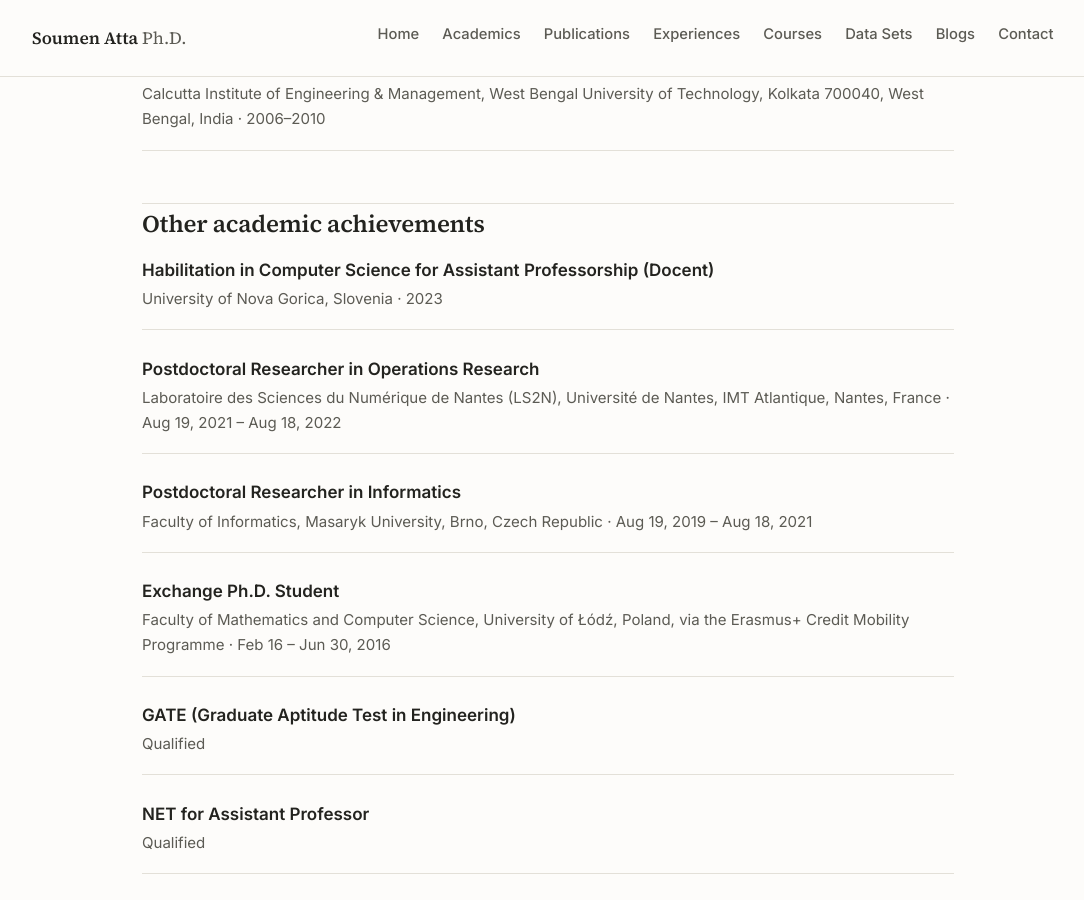
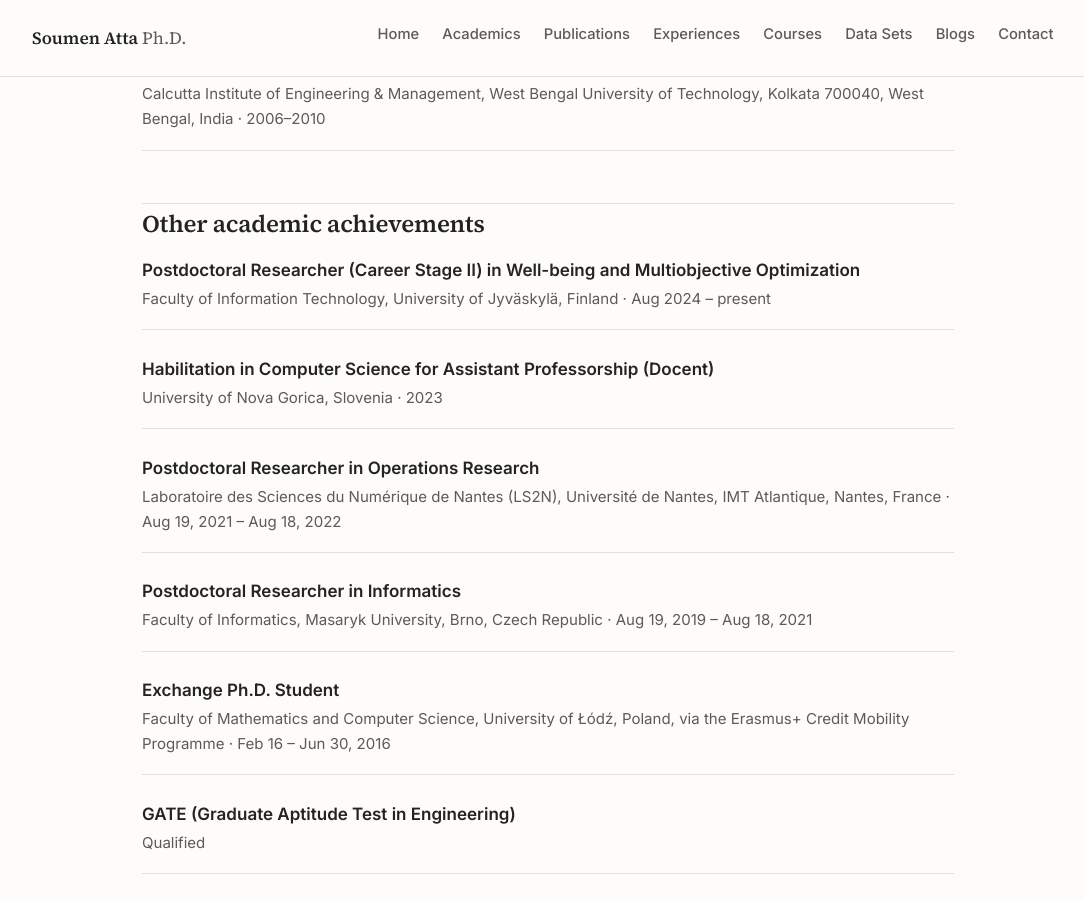
Before and after one commit to SoumenAtta/soumenatta.github.io, a Jekyll site: the page built from academics/index.md, in a window 1280 px wide and 900 px high, scrolled down 450 px. Shown: the whole window, without its empty margins (92-1176 px from the left). Built offline with Jekyll 4.4.1, drawn with Linux system fonts in a browser that asks for light colours.

Commit message:
Add current JYU postdoc position to Academics achievements
Co-Authored-By: Claude Sonnet 5 <noreply@anthropic.com>

```diff
--- a/academics/index.md
+++ b/academics/index.md
@@ -30,6 +30,12 @@ lede: "Educational qualifications and academic achievements."
 ## Other academic achievements
 
 <ol class="entry-list">
+  <li class="entry">
+    <div class="entry__body">
+      <div class="entry__title">Postdoctoral Researcher (Career Stage II) in Well-being and Multiobjective Optimization</div>
+      <div class="entry__meta">Faculty of Information Technology, University of Jyväskylä, Finland · Aug 2024 – present</div>
+    </div>
+  </li>
   <li class="entry">
     <div class="entry__body">
       <div class="entry__title">Habilitation in Computer Science for Assistant Professorship (Docent)</div>
```
